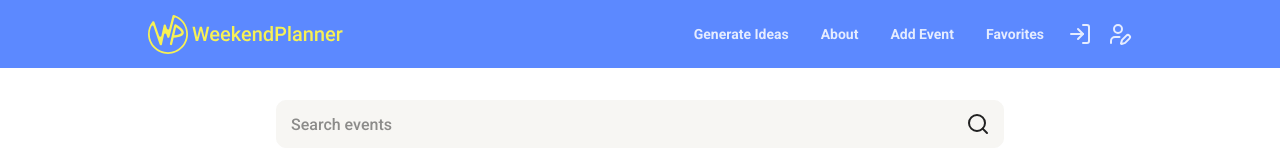
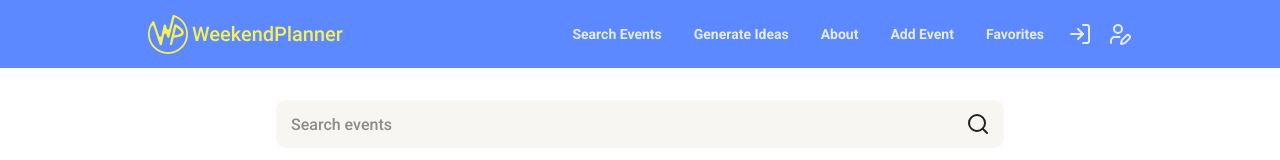
Before and after one commit to megabytos/weekend-planner-fe, a Next.js app: page / in a window 1280 px wide. Shown: the top 160 px of the page. Built offline with nearby package versions, Linux system fonts and the light colour scheme; no server answers.

Commit message:
Fix build error; add search links

```diff
--- a/src/components/layout/data.js
+++ b/src/components/layout/data.js
@@ -1,4 +1,5 @@
 export const headerNavLinks = [
+  { href: '/search', text: 'Search Events' },
   { href: '/ideas', text: 'Generate Ideas' },
   { href: '/about', text: 'About' },
   { href: '/add-event', text: 'Add Event' },
@@ -7,6 +8,7 @@ export const headerNavLinks = [
 
 export const footerNavLinks = {
   services: [
+    { href: '/search', text: 'Search Events' },
     { href: '/ideas', text: 'Generate Ideas' },
     { href: '/add-event', text: 'Add Event' },
   ],
--- a/src/components/ui/tabs.jsx
+++ b/src/components/ui/tabs.jsx
@@ -1,4 +1,4 @@
-import Button from '@/components/ui/button';
+import Button from './buttons/button';
 
 export default function Tabs({ address, handleTabClick, checkActiveTab }) {
   return (
```
Also changed, not shown: src/components/ui/map.jsx (+0 -10 lines).
